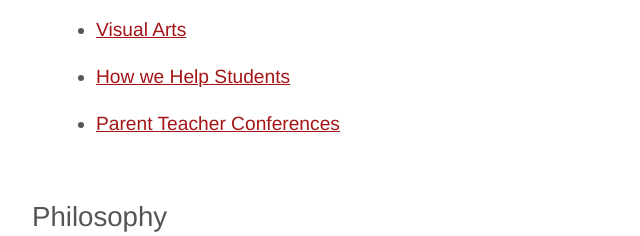
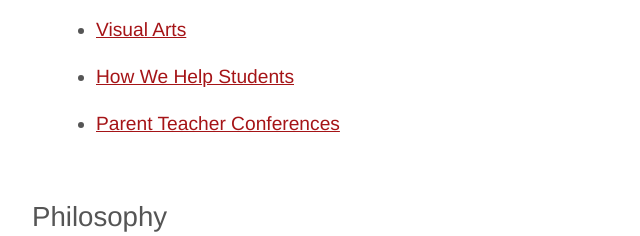
Before and after one commit to cse-256-f23/information-foraging-project-rodriguez-zhou-viswanathan-kim, a website: page files/curriculum_overview.html in a window 1280 px wide. Shown: the part 469-705 px from the top of the page, 28-668 px from the left. Drawn offline with nearby package versions, Linux system fonts and the light colour scheme; files that its build step writes are made by us from their sources; files whose address does not match are found by name.

Commit message:
task 10 the most i could do

```diff
--- a/files/curriculum_overview.html
+++ b/files/curriculum_overview.html
@@ -41,7 +41,7 @@
           <p><a href="#visual-arts">Visual Arts</a></p>
         </li>
         <li>
-          <p><a href="#how-we-help-students">How we Help Students</a></p>
+          <p><a href="#how-we-help-students">How We Help Students</a></p>
         </li>
         <li>
           <p><a href="#parent-teacher-conferences">Parent Teacher Conferences</a></p>
@@ -224,7 +224,8 @@
         <p>The teachers at Washington University Nursery School observe and assess children’s progress on
           an ongoing basis. Teachers consistently plan and adapt experiences within the curriculum to
           meet students’ needs.
-          <br>If one or more children need help in a specific area, the curriculum may be adapted in a variety
+          </p>
+          <p>If one or more children need help in a specific area, the curriculum may be adapted in a variety
           of ways, which may include:
         </p>
         <ul>
```
